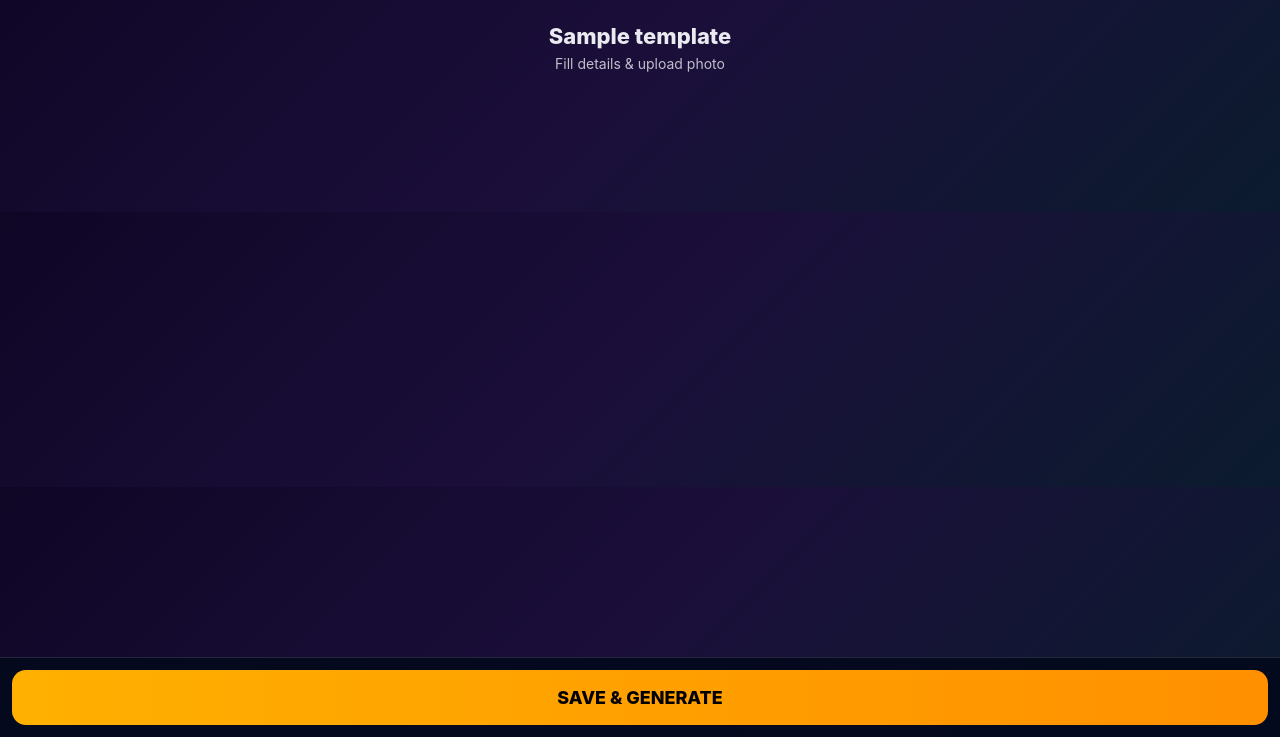
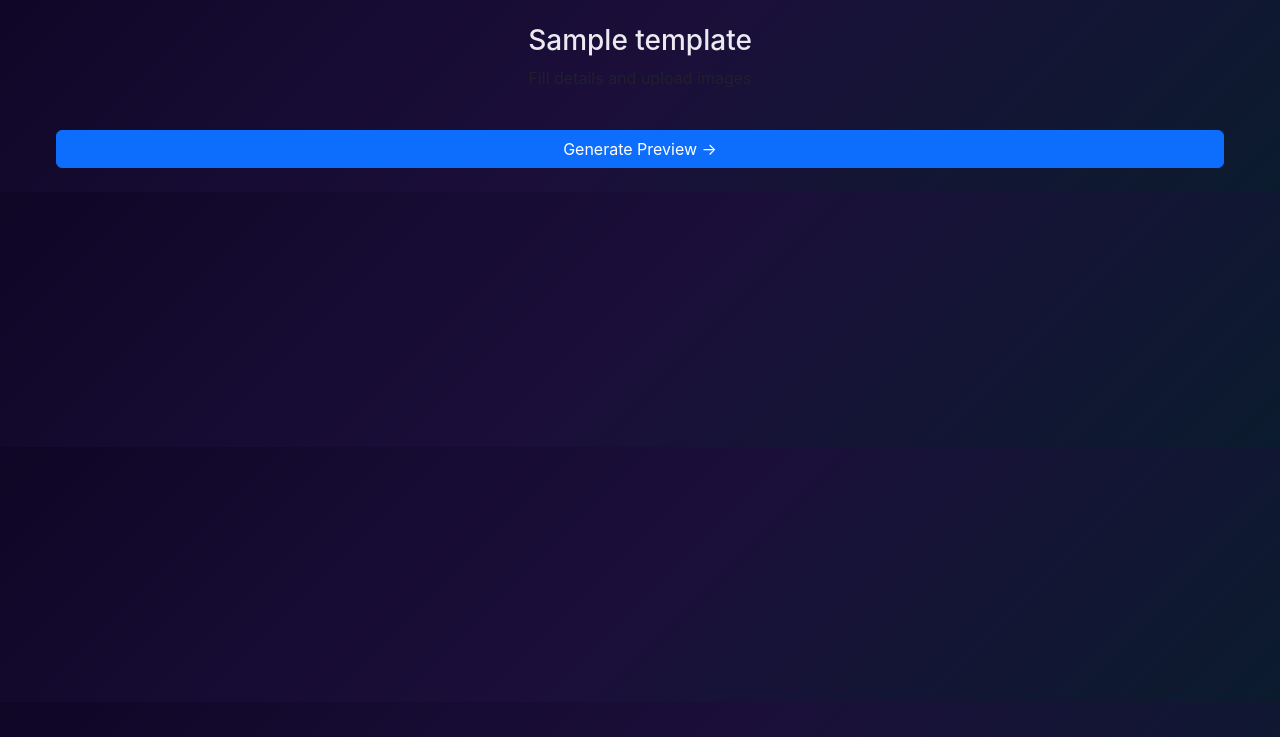
Before and after one commit to namanjasoria41/certpro, a Flask app: page /template/1/fill in a window 1280 px wide. Shown: the part 63-800 px from the top of the page. Run offline with Flask 3, Linux system fonts and the light colour scheme; a user stored in the database is signed in; tables that the repository leaves empty hold one stand-in row (values such as "Sample post"); some libraries are stand-ins or nearby versions.

Commit message:
Update fill_template.html

```diff
--- a/templates/fill_template.html
+++ b/templates/fill_template.html
@@ -1,267 +1,50 @@
 {% extends "base.html" %}
-
-{% block title %}Fill Template — {{ template.name }}{% endblock %}
-
-{% block extra_css %}
-<link rel="stylesheet" href="https://cdnjs.cloudflare.com/ajax/libs/cropperjs/1.5.13/cropper.min.css">
-
-<style>
-/* ================= BASE ================= */
-body {
-    background: linear-gradient(180deg, #041a47, #00112c);
-    color: white;
-}
-
-.container-box {
-    max-width: 460px;
-    margin: auto;
-    padding: 20px 16px 120px;
-}
-
-/* ================= HEADER ================= */
-.header-title {
-    text-align: center;
-    font-size: 22px;
-    font-weight: 800;
-}
-
-.subtitle {
-    text-align: center;
-    font-size: 14px;
-    opacity: .8;
-    margin-bottom: 18px;
-}
-
-/* ================= FORM ================= */
-.field-label {
-    font-size: 14px;
-    font-weight: 600;
-    margin-top: 14px;
-}
-
-.input-line {
-    width: 100%;
-    background: transparent;
-    border: none;
-    border-bottom: 2px solid rgba(255,255,255,.3);
-    padding: 8px 0;
-    color: white;
-    outline: none;
-    font-size: 15px;
-}
-
-/* ================= IMAGE UPLOAD ================= */
-.photo-upload-box {
-    width: 140px;
-    height: 140px;
-    margin: 12px auto;
-    border: 2px dashed rgba(255,255,255,.4);
-    border-radius: 14px;
-    display: flex;
-    align-items: center;
-    justify-content: center;
-    cursor: pointer;
-    position: relative;
-}
-
-.photo-upload-box img {
-    width: 100%;
-    height: 100%;
-    border-radius: 14px;
-    object-fit: cover;
-    display: none;
-}
-
-.upload-icon {
-    font-size: 42px;
-    opacity: .7;
-}
-
-/* ================= STICKY SUBMIT ================= */
-.sticky-submit {
-    position: fixed;
-    bottom: 0;
-    left: 0;
-    right: 0;
-    padding: 12px;
-    background: rgba(5,10,30,.95);
-    border-top: 1px solid rgba(255,255,255,.12);
-    z-index: 3000;
-}
-
-.sticky-submit button {
-    width: 100%;
-    padding: 14px;
-    font-size: 18px;
-    font-weight: 800;
-    border-radius: 14px;
-    border: none;
-    background: linear-gradient(90deg,#ffb000,#ff9000);
-    color: #000;
-}
-
-/* ================= CROPPER FULL SCREEN ================= */
-.cropper-modal {
-    position: fixed;
-    inset: 0;
-    background: #000;
-    display: none;
-    z-index: 5000;
-    flex-direction: column;
-}
-
-.cropper-header {
-    padding: 12px;
-    text-align: center;
-    font-weight: 700;
-}
-
-.cropper-body {
-    flex: 1;
-    display: flex;
-    align-items: center;
-    justify-content: center;
-}
-
-.cropper-footer {
-    padding: 12px;
-    display: flex;
-    gap: 10px;
-}
-
-.cropper-footer button {
-    flex: 1;
-    padding: 12px;
-    border-radius: 12px;
-    font-weight: 700;
-    border: none;
-}
-</style>
-{% endblock %}
+{% block title %}Create {{ template.name }}{% endblock %}
 
 {% block content %}
-<div class="container-box">
+<div class="main-container">
 
-    <div class="header-title">{{ template.name }}</div>
-    <div class="subtitle">Fill details & upload photo</div>
+  <h3 class="text-center mb-2">{{ template.name }}</h3>
+  <p class="text-center text-muted">Fill details and upload images</p>
 
-    <form method="POST">
+  <form method="POST" enctype="multipart/form-data">
 
     {% for f in fields %}
 
       {% if f.field_type == "text" %}
-            <label class="field-label">{{ f.field_name|capitalize }}</label>
-            <input type="text"
-                   name="{{ f.field_name }}"
-                   class="input-line"
-                   placeholder="Enter {{ f.field_name }}">
+        <label class="mt-3">{{ f.field_name|capitalize }}</label>
+        <input class="form-control" name="{{ f.field_name }}" required>
       {% endif %}
 
       {% if f.field_type == "image" %}
-            <label class="field-label">{{ f.field_name|capitalize }}</label>
+        <label class="mt-3">{{ f.field_name|capitalize }}</label>
 
-            <div class="photo-upload-box"
-                 onclick="document.getElementById('file_{{ f.field_name }}').click()">
-                <img id="preview_{{ f.field_name }}">
-                <span class="upload-icon">📷</span>
+        <div class="card p-3 text-center">
+          {% if session.get('preview_info', {}).get('asset_map', {}).get(f.field_name) %}
+            <img src="{{ url_for('view_preview',
+                filename=session.preview_info.asset_map[f.field_name].split('/')[-1]) }}"
+                 class="img-fluid rounded mb-2">
+            <a href="{{ url_for('crop_image',
+                template_id=template.id, field=f.field_name) }}"
+               class="btn btn-outline-primary btn-sm">
+              Re-Crop Image
+            </a>
+          {% else %}
+            <a href="{{ url_for('crop_image',
+                template_id=template.id, field=f.field_name) }}"
+               class="btn btn-outline-primary">
+              Add & Crop Image
+            </a>
+          {% endif %}
         </div>
-
-            <input type="file"
-                   id="file_{{ f.field_name }}"
-                   accept="image/*"
-                   hidden
-                   onchange="openCropper(event,'{{ f.field_name }}','{{ f.shape }}')">
-
-            <input type="hidden"
-                   name="{{ f.field_name }}"
-                   id="hidden_{{ f.field_name }}">
       {% endif %}
 
     {% endfor %}
 
-        <!-- STICKY SUBMIT -->
-        <div class="sticky-submit">
-            <button type="submit">SAVE & GENERATE</button>
-        </div>
+    <button class="btn btn-primary w-100 mt-4">
+      Generate Preview →
+    </button>
 
   </form>
 </div>
-
-<!-- ================= CROPPER ================= -->
-<div id="cropperModal" class="cropper-modal">
-    <div class="cropper-header">Adjust Photo</div>
-
-    <div class="cropper-body">
-        <img id="cropperImage" style="max-width:100%;max-height:100%;">
-    </div>
-
-    <div class="cropper-footer">
-        <button onclick="cropper.zoom(0.1)">Zoom +</button>
-        <button onclick="cropper.zoom(-0.1)">Zoom −</button>
-        <button onclick="applyCrop()" style="background:#00ffb3">Apply</button>
-        <button onclick="closeCropper()" style="background:#ff5555">Cancel</button>
-    </div>
-</div>
 {% endblock %}
-
-{% block extra_js %}
-<script src="https://cdnjs.cloudflare.com/ajax/libs/cropperjs/1.5.13/cropper.min.js"></script>
-
-<script>
-let cropper, currentField, currentShape;
-
-function openCropper(event, field, shape) {
-    currentField = field;
-    currentShape = shape;
-
-    const file = event.target.files[0];
-    const reader = new FileReader();
-
-    reader.onload = e => {
-        document.getElementById("cropperImage").src = e.target.result;
-        document.getElementById("cropperModal").style.display = "flex";
-
-        if (cropper) cropper.destroy();
-
-        cropper = new Cropper(cropperImage, {
-            aspectRatio: shape === "circle" ? 1 : NaN,
-            viewMode: 1,
-            autoCropArea: 1,
-            background: false
-        });
-    };
-    reader.readAsDataURL(file);
-}
-
-function applyCrop() {
-    let canvas = cropper.getCroppedCanvas();
-
-    if (currentShape === "circle") {
-        const size = Math.min(canvas.width, canvas.height);
-        const c = document.createElement("canvas");
-        c.width = size;
-        c.height = size;
-        const ctx = c.getContext("2d");
-
-        ctx.beginPath();
-        ctx.arc(size/2,size/2,size/2,0,Math.PI*2);
-        ctx.clip();
-        ctx.drawImage(canvas,0,0,size,size);
-        canvas = c;
-    }
-
-    const base64 = canvas.toDataURL("image/png");
-
-    document.getElementById("preview_"+currentField).src = base64;
-    document.getElementById("preview_"+currentField).style.display = "block";
-    document.getElementById("hidden_"+currentField).value = base64;
-
-    closeCropper();
-}
-
-function closeCropper() {
-    document.getElementById("cropperModal").style.display = "none";
-    if (cropper) cropper.destroy();
-}
-</script>
-{% endblock %}
```
Lines whose indentation alone changed are shown as unchanged.
